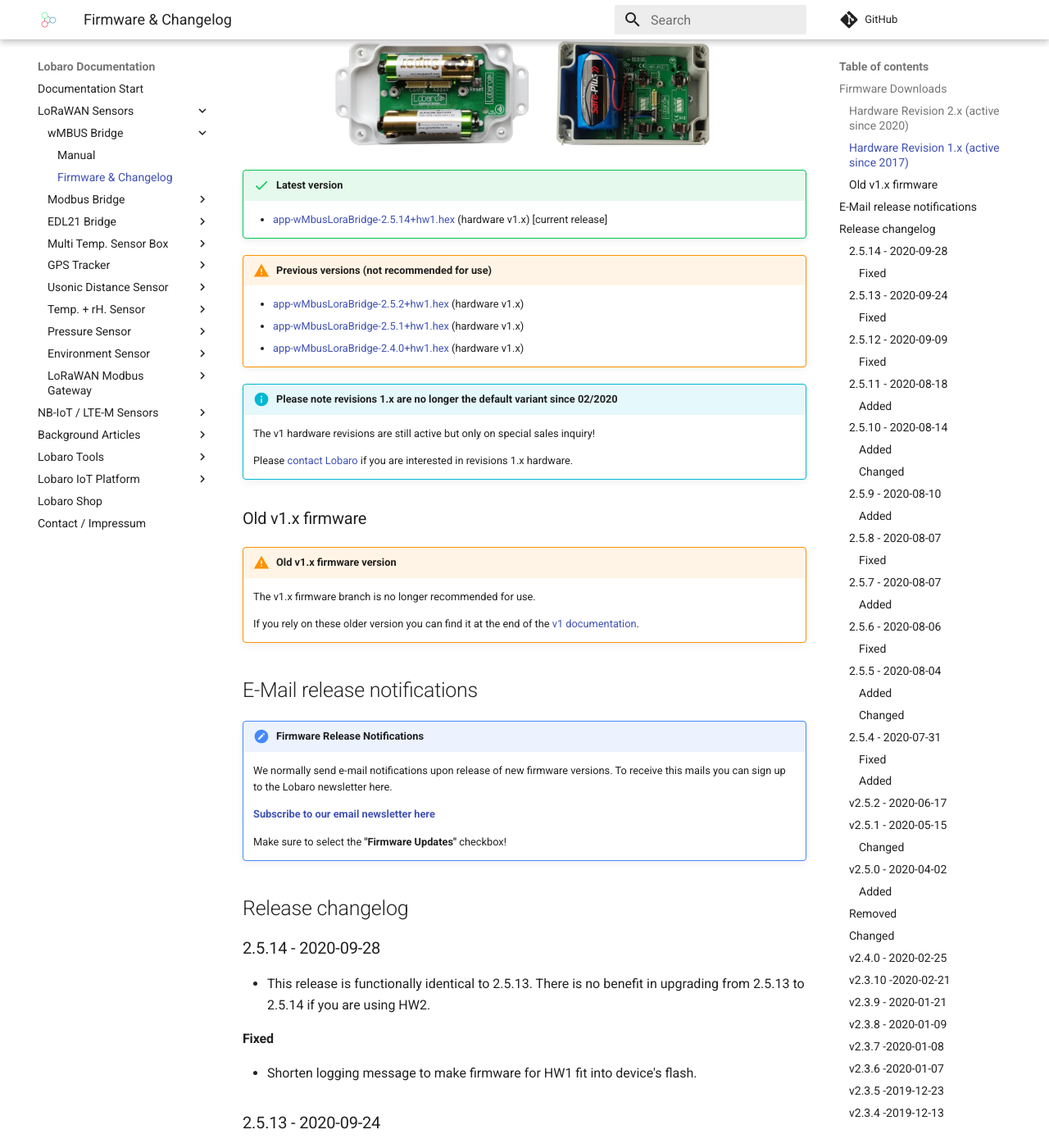
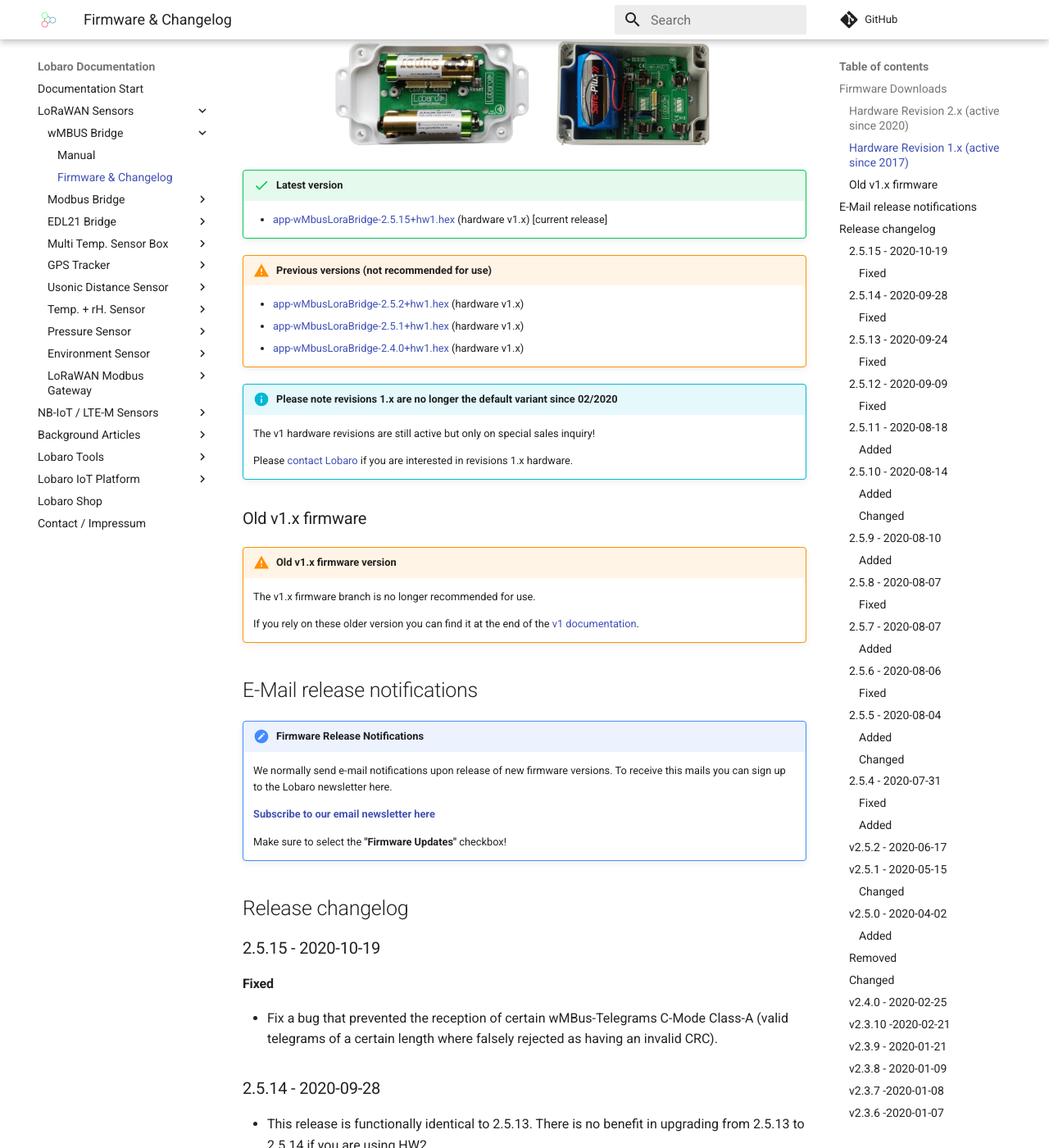
Before and after one commit to Lobaro/docs, an MkDocs documentation site: the page built from docs/lorawan-sensors/wmbus-lorawan/firmware.md, in a window 1280 px wide and 1400 px high, scrolled down 1264 px. Shown: the whole window at 82% size. Built offline with MkDocs 1.6.1 and Material for MkDocs 9.7.7, drawn with Linux system fonts in a browser that asks for light colours; a script that is not in the unit is left out; comment, search, counter and statistics services are not loaded; some of the changed text lies outside the part shown.

```diff
--- a/docs/lorawan-sensors/wmbus-lorawan/firmware.md
+++ b/docs/lorawan-sensors/wmbus-lorawan/firmware.md
@@ -1,6 +1,6 @@
 # Wireless mBUS over LoRaWAN Bridge
 
-The latest firmware version is **v2.5.14** *(since 2020-09-28)*
+The latest firmware version is **v2.5.15** *(since 2020-10-19)*
 
 !!! faq "Which firmware version am I using right now?"
     You can see the firmware version of your device by inspecting the USB log output in our PC maintenance tool. Or use the information
@@ -26,7 +26,7 @@ The latest firmware version is **v2.5.14** *(since 2020-09-28)*
 Download latest version:
 
 !!! success "Latest version"
-    * [app-wMbusLoraBridge-2.5.14+hw2.hex](firmware/app-wMbusLoraBridge-2.5.14+hw2.hex) (hardware v2.x) [current release]
+    * [app-wMbusLoraBridge-2.5.15+hw2.hex](firmware/app-wMbusLoraBridge-2.5.15+hw2.hex) (hardware v2.x) [current release]
 
 !!! warning "Previous versions (not recommended for use)"
     * [app-wMbusLoraBridge-2.5.13+hw2.hex](firmware/app-wMbusLoraBridge-2.5.13+hw2.hex) (hardware v2.x)
@@ -39,7 +39,7 @@ Download latest version:
 ![wMBUS LoRaWAN bride HW Rev1](files/Lobaro-wMBus-LoRaWAN-v1-Housings-open.jpg){: style="height:150px; display: block; margin: 0 auto;"}
 
 !!! success "Latest version"
-    * [app-wMbusLoraBridge-2.5.14+hw1.hex](firmware/app-wMbusLoraBridge-2.5.14+hw1.hex) (hardware v1.x) [current release]
+    * [app-wMbusLoraBridge-2.5.15+hw1.hex](firmware/app-wMbusLoraBridge-2.5.15+hw1.hex) (hardware v1.x) [current release]
 
 !!! warning "Previous versions (not recommended for use)"
     * [app-wMbusLoraBridge-2.5.2+hw1.hex](firmware/app-wMbusLoraBridge-2.5.2+hw1.hex) (hardware v1.x)
@@ -70,6 +70,11 @@ Download latest version:
     Make sure to select the **"Firmware Updates"** checkbox!
 
 ## Release changelog
+
+### 2.5.15 - 2020-10-19
+#### Fixed
+- Fix a bug that prevented the reception of certain wMBus-Telegrams C-Mode Class-A
+(valid telegrams of a certain length where falsely rejected as having an invalid CRC).
 
 ### 2.5.14 - 2020-09-28
 - This release is functionally identical to 2.5.13. There is no benefit in upgrading from
```
Also changed, not shown: 2 other files.
